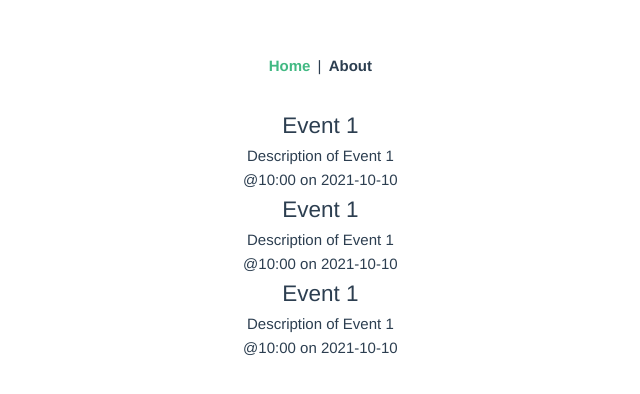
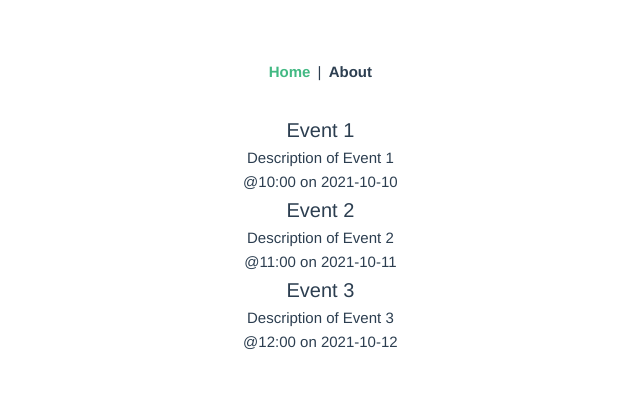
Before and after one commit to devwhere/953713_Lab6_1_vue, a Vue app: page / in a window 1280 px wide. Shown: the part 208-602 px from the top of the page, without its empty margins (235-875 px from the left). Built offline with nearby package versions, Linux system fonts and the light colour scheme.

Commit message:
use view to show events and make style global

```diff
--- a/src/App.vue
+++ b/src/App.vue
@@ -17,7 +17,7 @@ import { RouterLink, RouterView } from 'vue-router'
   </div>
 </template>
 
-<style scoped>
+<style>
 #layout {
   font-family: Avenir, Helvetica, Arial, sans-serif;
   -webkit-font-smoothing: antialiased;
@@ -35,4 +35,8 @@ nav a {
 nav a.router-link-exact-active {
   color: #42b983;
 }
+
+h2 {
+  font-size: 20px;
+}
 </style>
--- a/src/components/EventCard.vue
+++ b/src/components/EventCard.vue
@@ -1,20 +1,6 @@
 <script setup lang="ts">
 import type { Event } from '@/types'
-import { ref } from 'vue'
-
-const event = ref<Event>({
-  id: 1,
-  category: 'Category 1',
-  title: 'Event 1',
-  description: 'Description of Event 1',
-  date: '2021-10-10',
-  time: '10:00',
-  location: 'Location 1',
-  petsAllowed: true,
-  organizer: {
-    name: 'Organizer 1',
-  },
-})
+defineProps<{ event: Event }>()
 </script>
 
 <template>
--- a/src/views/EventListView.vue
+++ b/src/views/EventListView.vue
@@ -1,17 +1,52 @@
 <script setup lang="ts">
 import { ref } from 'vue'
 import EventCard from '@/components/EventCard.vue'
-
 const events = ref([
-  { id: 1, name: 'Event 1' },
-  { id: 2, name: 'Event 2' },
-  { id: 3, name: 'Event 3' },
+  {
+    id: 1,
+    category: 'Category 1',
+    title: 'Event 1',
+    description: 'Description of Event 1',
+    date: '2021-10-10',
+    time: '10:00',
+    location: 'Location 1',
+    petsAllowed: true,
+    organizer: {
+      name: 'Organizer 1',
+    },
+  },
+  {
+    id: 2,
+    category: 'Category 2',
+    title: 'Event 2',
+    description: 'Description of Event 2',
+    date: '2021-10-11',
+    time: '11:00',
+    location: 'Location 2',
+    petsAllowed: false,
+    organizer: {
+      name: 'Organizer 2',
+    },
+  },
+  {
+    id: 3,
+    category: 'Category 3',
+    title: 'Event 3',
+    description: 'Description of Event 3',
+    date: '2021-10-12',
+    time: '12:00',
+    location: 'Location 3',
+    petsAllowed: true,
+    organizer: {
+      name: 'Organizer 3',
+    },
+  },
 ])
 </script>
 
 <template>
   <div class="event-list">
-    <EventCard v-for="event in events" :key="event.id" :name="event.name" />
+    <EventCard v-for="event in events" :key="event.id" :event="event" />
   </div>
 </template>
 
```
